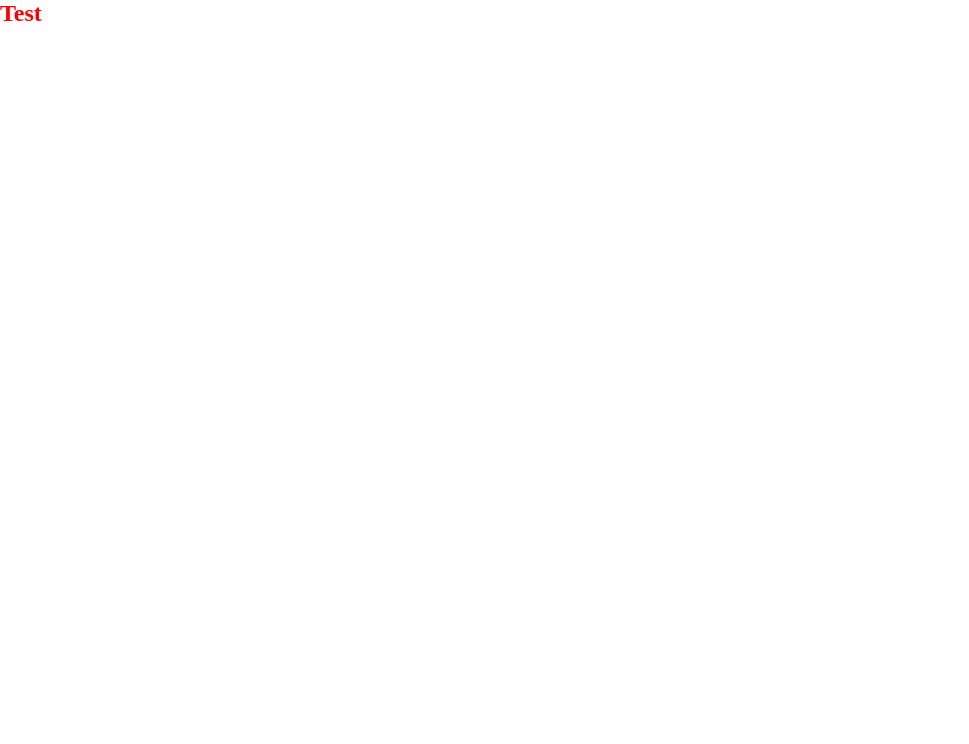
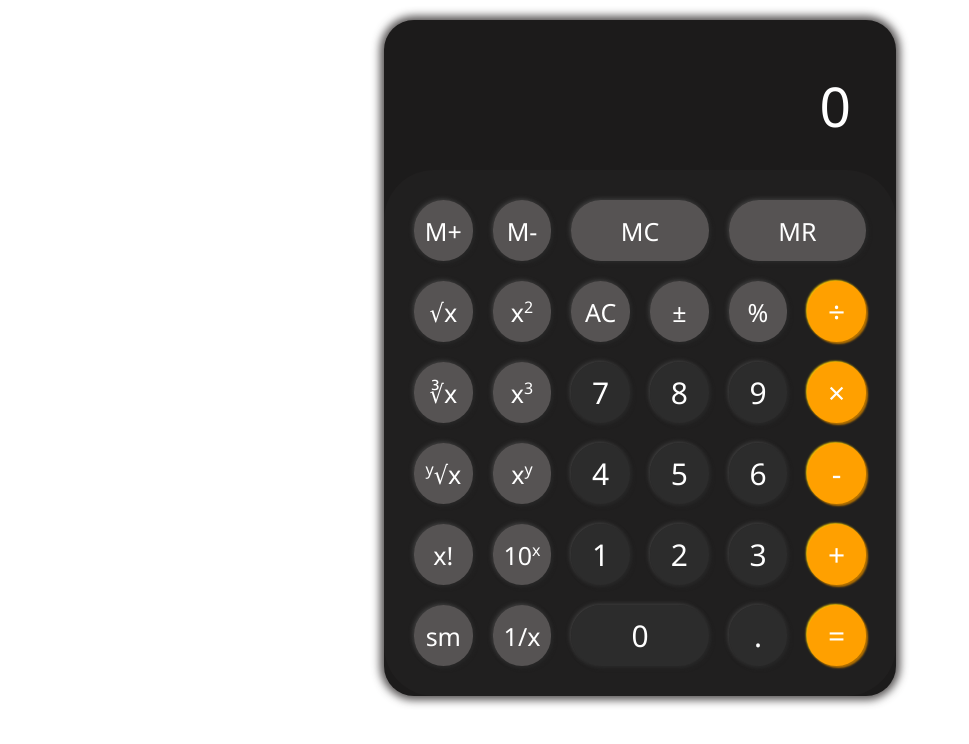
Before and after one commit to Ischerba32/simple-calculator-app, a website built with webpack: page src/index.html in a window 1280 px wide. Shown: the whole page, without its empty margins (0-969 px from the left). Built offline with nearby package versions, Linux system fonts and the light colour scheme.

Commit message:
created UI

```diff
--- a/src/index.html
+++ b/src/index.html
@@ -1,13 +1,63 @@
 <!DOCTYPE html>
 <html lang="en">
-<head>
-  <meta charset="UTF-8">
-  <meta http-equiv="X-UA-Compatible" content="IE=edge">
-  <meta name="viewport" content="width=device-width, initial-scale=1.0">
-  <!-- <link rel="stylesheet" href="styles/style.css"> -->
-  <title>Document</title>
-</head>
-<body>
-  <h2>Test</h2>
-</body>
+  <head>
+    <meta charset="UTF-8" />
+    <meta http-equiv="X-UA-Compatible" content="IE=edge" />
+    <meta name="viewport" content="width=device-width, initial-scale=1.0" />
+    <title>Custom calculator</title>
+  </head>
+  <body>
+    <section class="container">
+      <div class="calc">
+        <div class="calc-screen">
+          <input type="text" class="" value="0" disabled />
+        </div>
+        <div class="calc-keys">
+          <button class="operator-sc">M+</button>
+          <button class="operator-sc">M-</button>
+          <button class="operator-sc memory-clear">MC</button>
+          <button class="operator-sc memory-read">MR</button>
+
+
+          <button class="operator-sc">&#8730;x</button>
+          <button class="operator-sc">x<sup>2</sup></button>
+          <button class="operator-sc all-clear" value="all-clear">AC</button>
+          <button class="operator-sc">&#177;</button>
+          <button class="operator-sc">%</button>
+          <button class="operator" value="/">&divide;</button>
+
+
+          <button class="operator-sc">&#8731;x</button>
+          <button class="operator-sc">x<sup>3</sup></button>
+          <button class="digit" value="7">7</button>
+          <button class="digit" value="8">8</button>
+          <button class="digit" value="9">9</button>
+          <button class="operator" value="*">&times;</button>
+
+
+          <button class="operator-sc"><sup>y</sup>&#8730;x</button>
+          <button class="operator-sc">x<sup>y</sup></button>
+          <button class="digit" value="4">4</button>
+          <button class="digit" value="5">5</button>
+          <button class="digit" value="6">6</button>
+          <button class="operator" value="-">-</button>
+
+
+          <button class="operator-sc">x!</button>
+          <button class="operator-sc">10<sup>x</sup></button>
+          <button class="digit" value="1">1</button>
+          <button class="digit" value="2">2</button>
+          <button class="digit" value="3">3</button>
+          <button class="operator" value="+">+</button>
+
+
+          <button class="operator-sc">sm</button>
+          <button class="operator-sc">1/x</button>
+          <button class="zero" value="0">0</button>
+          <button class="decimal" value=".">.</button>
+          <button class="operator equal-sign" value="=">=</button>
+        </div>
+      </div>
+    </section>
+  </body>
 </html>
--- a/src/styles/styles.css
+++ b/src/styles/styles.css
@@ -1,9 +1,109 @@
 * {
-  margin: 0;
-  padding: 0;
-  box-sizing: border-box;
+	margin: 0;
+	padding: 0;
+	box-sizing: border-box;
+	font-family: 'Segoe UI', Tahoma, Geneva, Verdana, sans-serif;
 }
 
-h2 {
-  color: red;
+.calc {
+	box-shadow: 0px 0px 8px 4px #343030d4;
+	border-radius: 30px;
+	margin: 20px auto;
+	width: 40%;
+	background-color: #1c1b1b;
 }
+.calc-screen {
+	padding: 45px 25px 25px;
+}
+.calc-screen input {
+	width: 100%;
+	font-size: 55px;
+	height: 80px;
+	border: none;
+	background-color: #1c1b1b;
+	color: #fff;
+	text-align: right;
+	padding-right: 20px;
+	padding-left: 10px;
+}
+
+button {
+	height: 61px;
+	border-radius: 30px;
+	background-color: #36363696;
+	font-size: 30px;
+	color: #fff;
+	border: none;
+	transition: all 0.2s ease-out;
+	box-shadow:  2px 2px 4px #262626,
+							-1px -1px 4px #464646;
+}
+
+button:hover {
+	background: linear-gradient(145deg, #313131, #3a3a3a);
+	box-shadow:  1px 1px 4px #262626,
+						-1px -1px 2px #464646;
+}
+
+button:active {
+	background-color: #363636e8;
+	box-shadow: inset 5px 5px 10px #262626,
+						inset -5px -5px 10px #464646;
+}
+
+button.operator {
+	background-color: #ffa000;
+	box-shadow:  2px 2px 2px #b57200,
+							-1px -1px 2px #ffce00;
+
+}
+
+button.operator:hover {
+	background: #f7a824 !important;
+	box-shadow:  1px 1px 4px #b57200,
+							-1px -1px 2px #ffce00 !important;
+}
+
+button.operator:active {
+	background-color: #f7a824 !important;
+	box-shadow: inset 5px 5px 10px #b57200,
+							inset -5px -5px 10px #ffce00 !important;
+}
+
+.operator-sc {
+	background: #5c5858e8;
+	font-size: 25px;
+}
+
+.operator-sc:hover {
+	background: #6c6969e8;
+}
+
+.operator-sс:active {
+	background: #413f3fe8;
+}
+
+.calc-keys {
+	display: grid;
+	grid-template-columns: repeat(6, 1fr);
+	grid-gap: 20px;
+	padding: 30px;
+	border-radius: 50px;
+	background-color: #34303033;
+
+}
+
+.zero {
+	grid-area: 6 / 3 / 6 / 5;
+}
+
+sup {
+	font-size: 16px;
+}
+
+.memory-clear {
+	grid-area: 1 / 3 / 1 / 5;
+}
+.memory-read {
+	grid-area: 1 / 5 / 1 / 7;
+}
```
Also changed, not shown: dist/index.html (deleted), dist/main.bundle.js (deleted), dist/polyfill.bundle.js (deleted).
